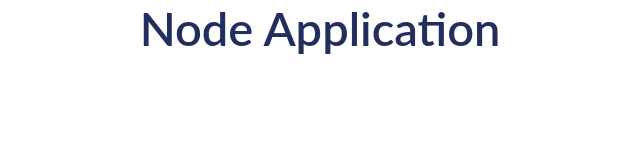
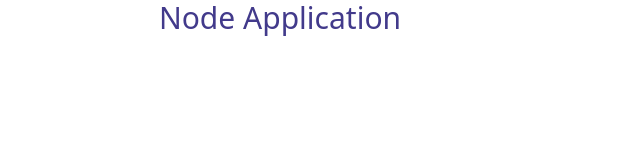
Before and after one commit to fullstackondemand/node.js, a website: page src/app/index.html in a window 1280 px wide. Shown: the whole page, without its empty margins (320-960 px from the left). Drawn offline with nearby package versions, Linux system fonts and the light colour scheme; files that its build step writes are made by us from their sources.

Commit message:
chore: gulp setup

```diff
--- a/src/index.html
+++ b/src/app/index.html
@@ -12,10 +12,10 @@
 <body>
 
     <div class="container">
-        <h1 class="text-primary text-center">Node Application</h1>
+        <h1 class="text-primary text-center text-3xl">Node Application</h1>
     </div>
 
-    <script src="./script.js"></script>
+    <script src="/dist/script.js"></script>
 </body>
 
 </html>
--- a/src/style.css
+++ b/src/app/style.scss
@@ -4,11 +4,6 @@
 @import url('https://fonts.googleapis.com/css2?family=Poppins:ital,wght@0,100;0,200;0,300;0,400;0,500;0,600;0,700;0,800;0,900;1,100;1,200;1,300;1,400;1,500;1,600;1,700;1,800;1,900&display=swap');
 
 /* Tailwind SCSS */
-@import "tailwindcss";
-
-/* Custom Styles */
-@import './css/_theme.css';
-@import './css/_base.css';
-@import './css/_utilities.css';
-@import './css/_components.css';
-@import './css/_custom.css';
+@tailwind base;
+@tailwind components;
+@tailwind utilities;
--- a/src/css/_theme.css
+++ /dev/null
@@ -1,30 +0,0 @@
-@theme {
-    /** Define Screen Resolution */
-    --breakpoint-sm: 576px;
-    --breakpoint-md: 768px;
-    --breakpoint-lg: 992px;
-    --breakpoint-xl: 1200px;
-    --breakpoint-xxl: 1400px;
-
-    /** Define Custom Spacing */
-    --spacing-xs: 4px;
-    --spacing-sm: 8px;
-    --spacing-md: 16px;
-    --spacing-lg: 24px;
-    --spacing-xl: 32px;
-    --spacing-xxl: 40px;
-
-    /** Define Custom Colors */
-    --color-primary: #222E5E;
-    --color-secondary: #2D5296;
-    --color-accent: #F67A31;
-    --color-alt: #BFBFBF;
-    --color-alt1: #E2E2E2;
-    --color-alt2: #EFEFEF;
-    --color-success: #0f5132;
-    --color-danger: #842029;
-
-    /** Define Custom Font Family */
-    --font-default: 'Poppins', 'system-ui';
-    --font-alt: 'Lato', 'system-ui';
-}
--- a/src/css/_components.css
+++ b/src/scss/_components.scss
@@ -6,7 +6,7 @@
 
     &::before {
         content: "";
-        @apply absolute -z-[1] top-0 bottom-0 left-0 right-0 origin-[0_50%] duration-300 ease-initial;
+        @apply absolute -z-[1] top-0 bottom-0 left-0 right-0 origin-[0_50%] duration-300 ease-in-out;
         transform: scaleX(0);
         transition-property: transform;
     }
@@ -43,6 +43,6 @@
 
 /* Button Style End */
 
-@utility container {
+.container {
     @apply mx-auto max-w-full sm:max-w-[540px] md:max-w-[720px] lg:max-w-[960px] xl:max-w-[1140px] xxl:max-w-[1320px];
 }
--- /dev/null
+++ b/src/scss/_utilities.scss
@@ -0,0 +1,5 @@
+@layer utilities {
+    .header-shadow {
+        box-shadow: 0px 10px 16px 0px #00000033;
+    }
+}
--- /dev/null
+++ b/tailwind.config.js
@@ -0,0 +1,42 @@
+/** @type {import('tailwindcss').Config} */
+export default {
+  content: ["./src/**/*.{html,ts}"],
+  darkMode: "class",
+  theme: {
+    /** Define Screen Resolution */
+    screens: {
+      sm: '576px',
+      md: '768px',
+      lg: '992px',
+      xl: '1200px',
+      xxl: '1400px',
+    },
+    extend: {
+      /** Define Custom Colors */
+      colors: {
+        primary: '#423A8B',
+        secondary: '#00CCCD',
+        accent: '#BDC4F0',
+        warning: '#FFC107',
+        success: '#DC3545',
+        danger: '#198754',
+        info: '#0D6EFD',
+      },
+      /** Define Custom Font Family */
+      fontFamily: {
+        inherit: 'inherit',
+        default: ['Poppins', 'sans-serif'],
+        alt: ['Inter', 'sans-serif']
+      },
+      /** Define Custom Spacing */
+      spacing: {
+        xs: '4px',
+        sm: '8px',
+        md: '16px',
+        lg: '24px',
+        xl: '32px',
+        xxl: '40px',
+      }
+    },
+  }
+}
```
Also changed, not shown: gulpfile.js (added, +47 -0 lines), package.json (+18 -7 lines), src/app/main.ts (renamed from src/script.js), src/css/_utilities.css (deleted), src/scss/_base.scss (renamed from src/css/_base.css), src/scss/_custom.scss (renamed from src/css/_custom.css).
